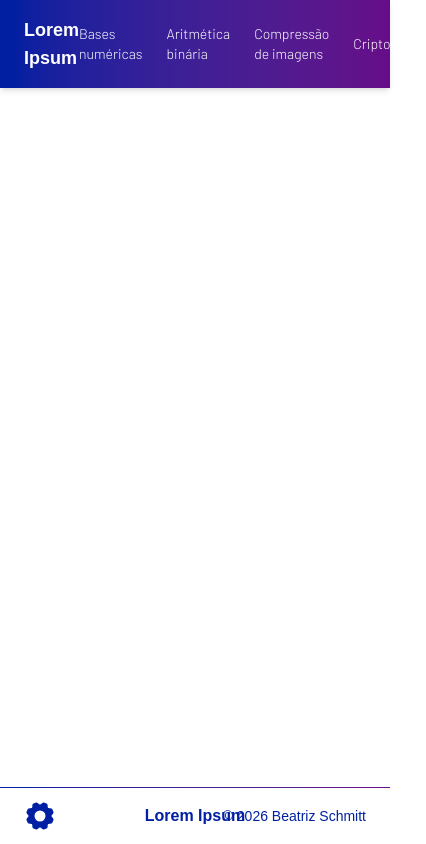
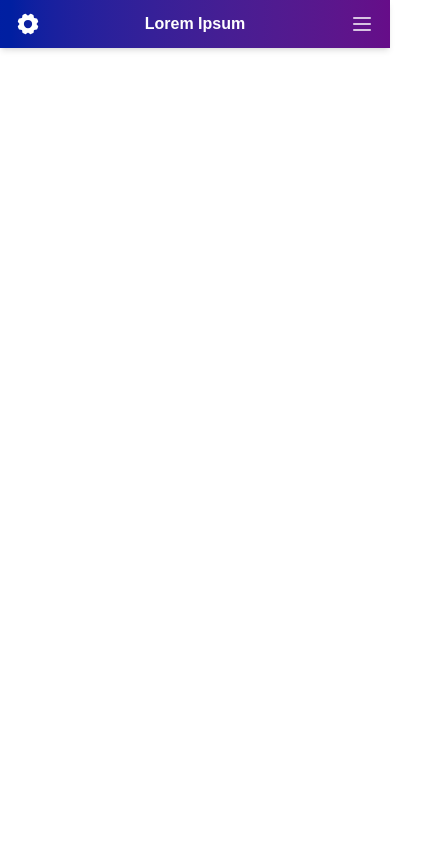
Before and after one commit to beatrizqs/tcc, a Next.js app in the folder projeto-tcc/: page / in a window 390 px wide. Shown: the whole page, 426 px wide, since content can reach past the window. Built offline with nearby package versions, Linux system fonts and the light colour scheme; a web font is replaced by a local one.

Commit message:
Header/footer mobile

```diff
--- a/projeto-tcc/components/Footer.tsx
+++ b/projeto-tcc/components/Footer.tsx
@@ -4,9 +4,11 @@ import { Gear } from "phosphor-react";
 
 export default function Footer() {
   return (
-    <footer className="w-full pt-[1.5px] bg-linear-to-r from-blue-strong to-purple-strong">
+    <footer className="w-full pt-[1.5px] bg-linear-to-r from-blue-strong to-purple-strong hidden md:flex">
       <div className="relative w-full px-6 py-3 flex items-center bg-white">
-        <Gear size={32} weight="fill" className="text-blue-strong" />
+        <button className="hover:cursor-pointer">
+          <Gear size={32} weight="fill" className="text-blue-strong" />
+        </button>
 
         <span className="absolute left-1/2 -translate-x-1/2 text-base font-semibold text-blue-strong font-title">
           Lorem Ipsum
--- a/projeto-tcc/components/Header.tsx
+++ b/projeto-tcc/components/Header.tsx
@@ -2,11 +2,13 @@
 
 import Link from "next/link";
 import { usePathname } from "next/navigation";
+import { Gear, List, X } from "phosphor-react";
+import { useState } from "react";
 
-export default function Header() {
+function HeaderDesktop() {
   const pathname = usePathname();
   return (
-    <header className="w-full shadow-md bg-linear-to-r from-blue-strong to-purple-strong">
+    <header className="w-full shadow-md bg-linear-to-r from-blue-strong to-purple-strong hidden md:block">
       <div className="mx-auto max-w-7xl px-6 py-4 flex items-center justify-between">
         <Link href="/" className="text-lg font-semibold text-white font-title">
           Lorem Ipsum
@@ -53,3 +55,102 @@ export default function Header() {
     </header>
   );
 }
+
+function HeaderMobile() {
+  const pathname = usePathname();
+  const [open, setOpen] = useState(false);
+
+  return (
+    <div className="md:hidden flex flex-col">
+      {/* Header */}
+      <header className="fixed top-0 left-0 w-full h-12 shadow-md bg-linear-to-r from-blue-strong to-purple-strong z-50 flex items-center justify-between px-4">
+        <button className="hover:cursor-pointer">
+          <Gear size={24} weight="fill" className="text-white" />
+        </button>
+
+        <Link
+          href="/"
+          className="absolute left-1/2 -translate-x-1/2 text-base font-semibold text-white font-title"
+        >
+          Lorem Ipsum
+        </Link>
+
+        <button onClick={() => setOpen(true)} className="hover:cursor-pointer">
+          <List size={24} className="text-white" />
+        </button>
+      </header>
+
+      {/* Menu suspenso */}
+      {open && (
+        <div className="fixed top-12 left-0 w-full z-40">
+          {/* Backdrop abaixo do header */}
+          <div
+            className="fixed top-12 left-0 w-full h-[calc(100vh-3rem)] bg-black/40"
+            onClick={() => setOpen(false)}
+          />
+
+          {/* Menu */}
+          <nav className="relative bg-white w-full py-6 px-4 flex flex-row justify-between gap-4 shadow-lg">
+            <div className="flex flex-col gap-3 font-common">
+              <Link
+                href="/bases-numericas"
+                onClick={() => setOpen(false)}
+                className={`text-sm hover:underline underline-offset-6 transform ${
+                  pathname === "/bases-numericas" && "underline"
+                }`}
+              >
+                Bases numéricas
+              </Link>
+
+              <Link
+                href="/aritmetica-binaria"
+                onClick={() => setOpen(false)}
+                className={`text-sm hover:underline underline-offset-6 transform ${
+                  pathname === "/aritmetica-binaria" && "underline"
+                }`}
+              >
+                Aritmética binária
+              </Link>
+
+              <Link
+                href="/compressao-imagens"
+                onClick={() => setOpen(false)}
+                className={`text-sm hover:underline underline-offset-6 transform ${
+                  pathname === "/compressao-imagens" && "underline"
+                }`}
+              >
+                Compressão de imagens
+              </Link>
+
+              <Link
+                href="/criptografia"
+                onClick={() => setOpen(false)}
+                className={`text-sm hover:underline underline-offset-6 transform ${
+                  pathname === "/criptografia" && "underline"
+                }`}
+              >
+                Criptografia
+              </Link>
+            </div>
+
+            <button
+              className="self-start hover:cursor-pointer"
+              onClick={() => setOpen(false)}
+            >
+              <X size={18} />
+            </button>
+          </nav>
+        </div>
+      )}
+    </div>
+  );
+}
+
+export default function Header() {
+  return (
+    <>
+      <HeaderDesktop />
+      <HeaderMobile />
+    </>
+  );
+}
```
